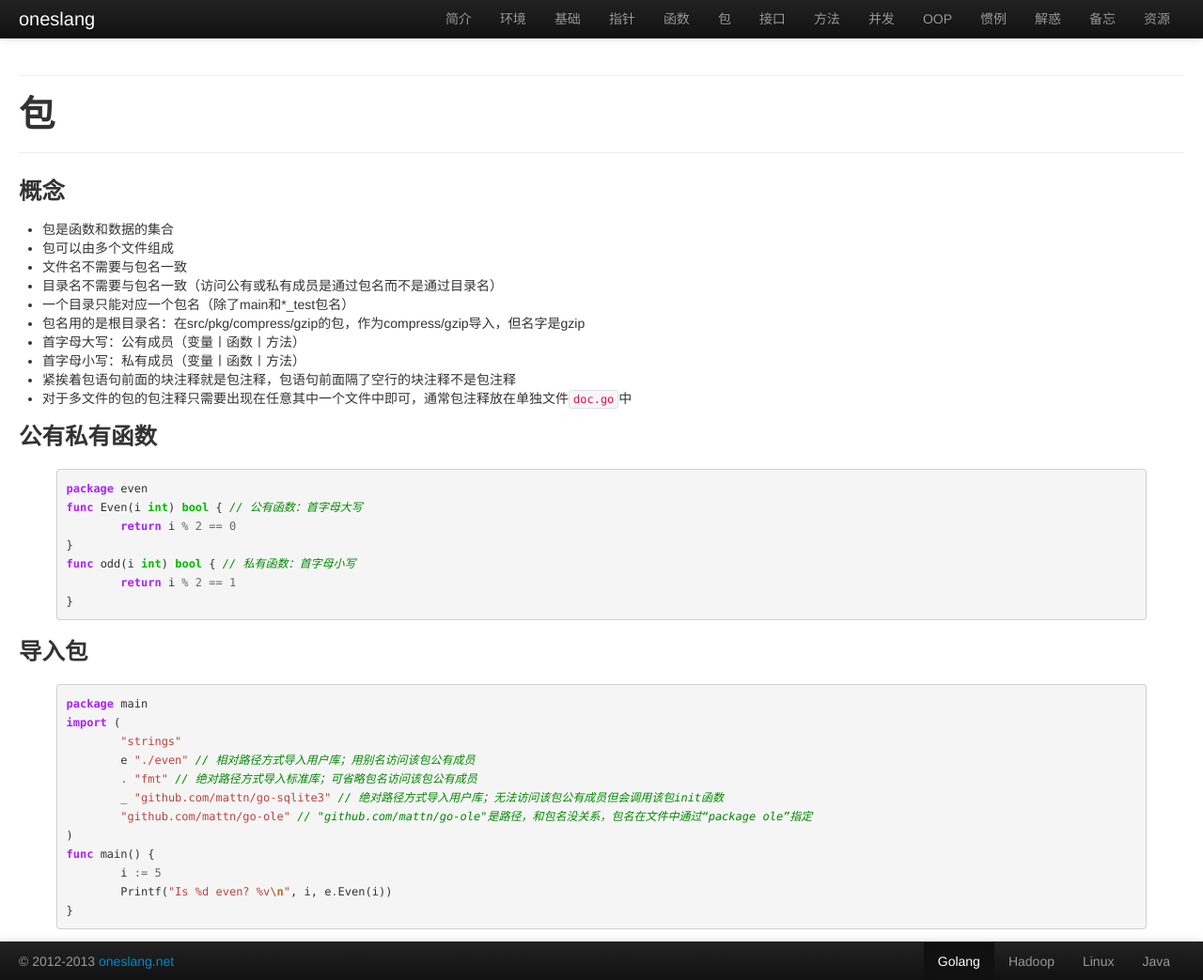
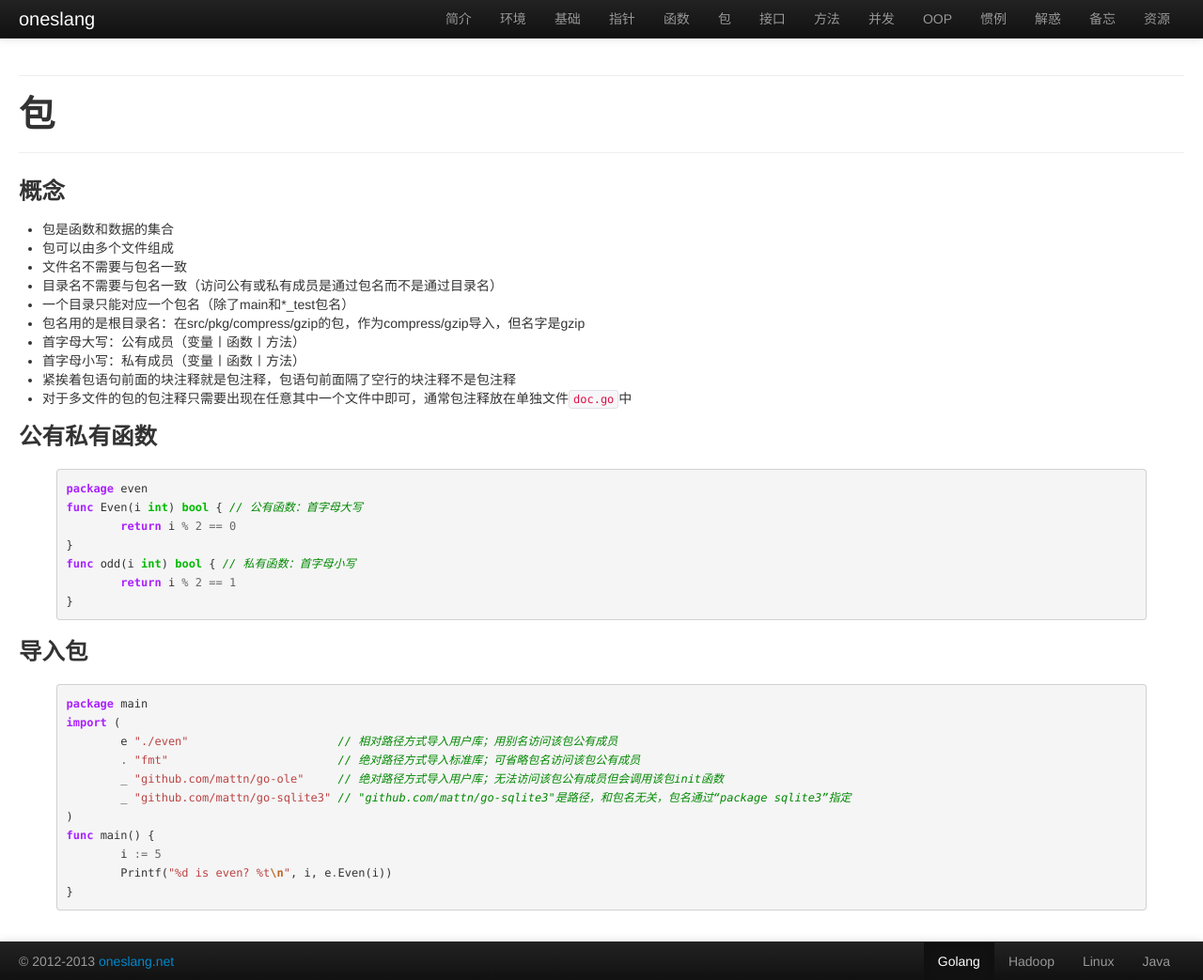
Before and after one commit to oneslang/oneslang.net, a Jekyll site: the page built from golang/package.md, in a window 1280 px wide and 1043 px high. Shown: the whole window at 94% size. Built offline with Jekyll 4.4.1, drawn with Linux system fonts in a browser that asks for light colours.

Commit message:
说明导入串和包名的关系

```diff
--- a/golang/package.md
+++ b/golang/package.md
@@ -32,14 +32,13 @@ func odd(i int) bool { // 私有函数：首字母小写
 {% highlight go %}
 package main
 import (
-	"strings"
-	e "./even" // 相对路径方式导入用户库；用别名访问该包公有成员
-	. "fmt" // 绝对路径方式导入标准库；可省略包名访问该包公有成员
-	_ "github.com/mattn/go-sqlite3" // 绝对路径方式导入用户库；无法访问该包公有成员但会调用该包init函数
-	"github.com/mattn/go-ole" // "github.com/mattn/go-ole"是路径，和包名没关系，包名在文件中通过“package ole”指定
+	e "./even"                      // 相对路径方式导入用户库；用别名访问该包公有成员
+	. "fmt"                         // 绝对路径方式导入标准库；可省略包名访问该包公有成员
+	_ "github.com/mattn/go-ole"     // 绝对路径方式导入用户库；无法访问该包公有成员但会调用该包init函数
+	_ "github.com/mattn/go-sqlite3" // "github.com/mattn/go-sqlite3"是路径，和包名无关，包名通过“package sqlite3”指定
 )
 func main() {
 	i := 5
-	Printf("Is %d even? %v\n", i, e.Even(i))
+	Printf("%d is even? %t\n", i, e.Even(i))
 }
 {% endhighlight %}
```
